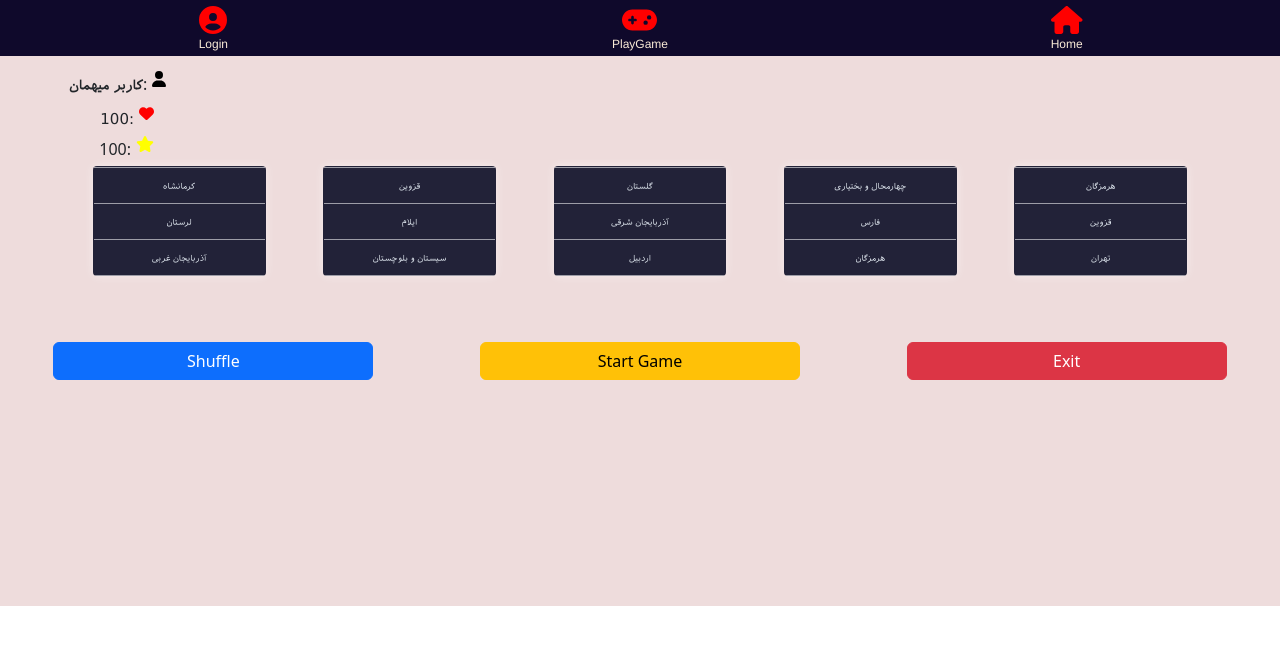
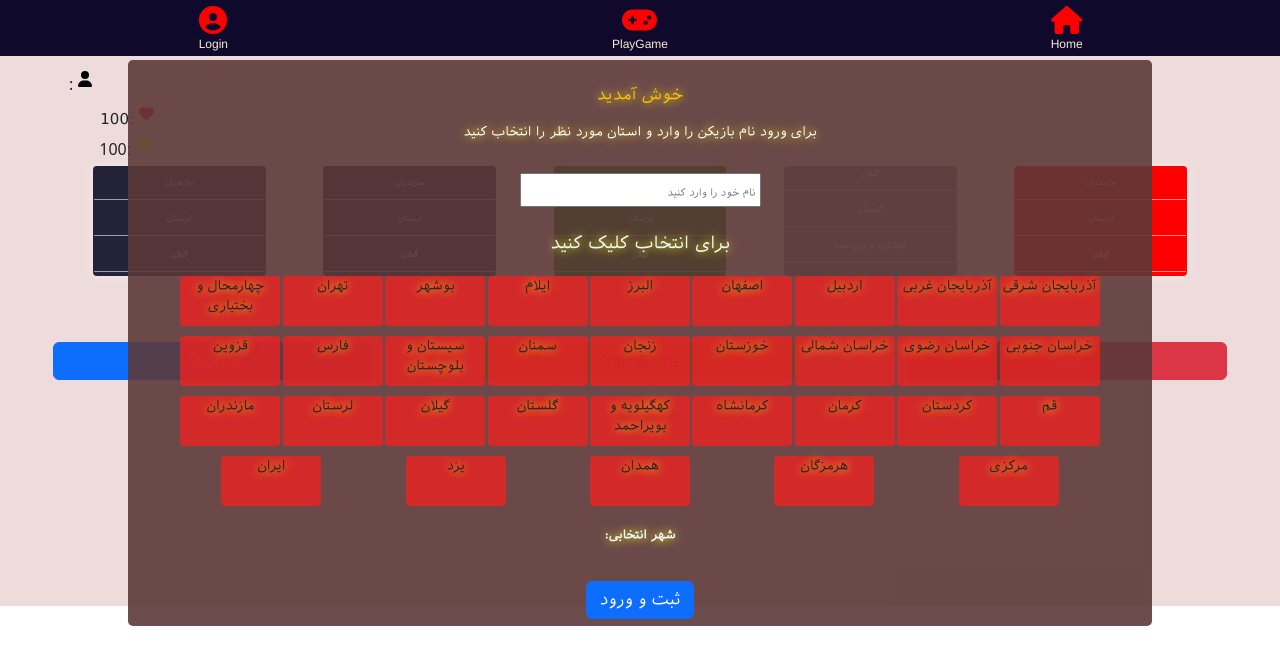
Before and after one commit to omidSharifi526/iranBinApp, a React (Create React App) app: page /playgame in a window 1280 px wide. Shown: the top 664 px of the page. Built offline with nearby package versions, Linux system fonts and the light colour scheme.

Commit message:
GetUserInfo-Completed

```diff
--- a/package.json
+++ b/package.json
@@ -15,8 +15,10 @@
     "react": "^18.2.0",
     "react-dom": "^18.2.0",
     "react-scripts": "5.0.1",
+    "react-tsparticles": "^2.2.4",
     "sass": "^1.54.5",
     "swiper": "^8.3.2",
+    "tsparticles": "^2.2.4",
     "web-vitals": "^2.1.4"
   },
   "scripts": {
--- a/public/index.html
+++ b/public/index.html
@@ -35,4 +35,6 @@
     <div id="root"></div>
 
   </body>
+
+  <script src="https://cdn.rawgit.com/progers/pathseg/master/pathseg.js"></script>
 </html>
--- /dev/null
+++ b/src/Components/GetUserInfo/GetUserInfo.jsx
@@ -0,0 +1,87 @@
+import React from 'react';
+import { useState } from 'react';
+
+
+
+import { Cityes } from '../../Pages/GameSource/Data/GameInfo';
+
+
+import '../GetUserInfo/get/user-style.scss'
+
+const GetUserInfo = ({stateChanger,usernameChanger,setCitySelected }) => {
+
+    const[cityPicked,setcityPicked]=useState('');
+    let CitySelss;
+
+    const setCitySelectedinternal=(city)=>{
+     // console.log( city)
+      CitySelss=city.innerHTML;
+      // console.log(typeof CitySelss) ;
+
+      setcityPicked(CitySelss);
+    }
+
+
+
+    const sendData=()=>{
+        stateChanger(false)
+       let pname=document.getElementById('uName').value;
+       usernameChanger(pname);
+       setCitySelected(cityPicked)
+
+
+
+
+    }
+
+
+
+  return (
+    <div className='GetUserInfo-Container'>
+      <div className='required-info-Container'>
+        <span className='text text-warning '>خوش آمدید</span>
+       <p> برای ورود  نام بازیکن را وارد و استان مورد نظر را انتخاب کنید</p>
+
+      </div>
+
+       <div className='namePicker-Container'>
+
+        <input   type="text" name="uName" id="uName" placeholder='نام خود را وارد کنید' />
+
+
+       </div>
+
+       <div className='cityNamePicker-Container'>
+        <span className='forEnter'>برای انتخاب کلیک کنید</span>
+        <div className='listCityforSelect-container'>
+          {
+            Cityes.map((val,index)=>{
+                return(<>
+                <div id='City-Cells' className='City-Cells'  onClick={(e)=>{
+                  setCitySelectedinternal( e.target)
+                }}>
+                    {val.name}
+                </div>
+                </>)
+            })
+          }
+
+        </div>
+        <div className='CityPickedDisplay-container'>
+            <span className='cityInfo'>شهر انتخابی:</span>
+            <span className='Cityselected'>{cityPicked}</span>
+        </div>
+
+
+       </div>
+
+       <div className='btnsPicker-Container'>
+       <button className='btn btn-primary' onClick={() => sendData()} >ثبت و ورود</button>
+       </div>
+
+
+    </div>
+  )
+}
+
+export default GetUserInfo
--- /dev/null
+++ b/src/Components/GetUserInfo/get/user-style.scss
@@ -0,0 +1,187 @@
+.GetUserInfo-Container{
+    direction: rtl;
+
+    position: absolute;
+    background-color: rgba(92, 56, 56, 0.897);
+    width: 80%;
+    margin: auto;
+    top: 60px;
+    left:4rem;
+    border-radius: 10px;
+    z-index: 5;
+    display: flex;
+    flex-direction: column;
+    align-items: center;
+    justify-content: flex-start;
+    border-radius: 5px;
+    left: 0;
+  right: 0;
+  margin-left: auto;
+  margin-right: auto;
+
+
+
+
+
+}
+@media only screen and (max-width: 1200px) and (min-width: 500px)  {
+    .GetUserInfo-Container{
+        background-color: rgba(92, 56, 56, 0.897);
+
+        border-radius: 10px;
+        box-shadow: 0 0 15px black;
+        left: 0;
+  right: 0;
+  margin-left: auto;
+  margin-right: auto;
+
+
+    }
+
+}
+.required-info-Container{
+    width: 100%;
+    height: 100px;
+
+    display: flex;
+    flex-direction: column;
+    justify-content: space-around;
+    align-items: center;
+    span{
+
+        padding-top: 20px;
+        padding-bottom: 10px;
+        text-shadow: 0 0 10px yellow;
+
+    }
+    p{
+        text-align: center;
+        padding: 0.3 rem;
+        font-size: 13px;
+        color: white;
+        width: 80%;
+        text-shadow: 0 0 10px yellow;
+    }
+}
+
+
+
+
+
+
+
+.namePicker-Container{
+width: 90%;
+height: 60px;
+
+text-align: center;
+display: flex;
+justify-content: center;
+align-items: center;
+
+input{
+    padding: 3px;
+}
+
+::placeholder{
+    font-family: 'iranS';
+    font-size: 10px;
+}
+
+}
+.cityNamePicker-Container{
+    width: 90%;
+
+
+    span.forEnter{
+
+        display: block;
+        text-align: center;
+        font-size: 1.1rem;
+        padding: 10px ;
+        color: aliceblue;
+        text-shadow: 0 0 10px yellow;
+    }
+    .listCityforSelect-container{
+        display: flex;
+        flex-direction: row;
+        justify-content: space-around;
+        align-items: center;
+        flex-wrap: wrap;
+        flex-basis: auto;
+
+        .City-Cells{
+            background-color: rgba(235, 34, 34, 0.815);
+            cursor: pointer;
+            border-radius: 4px;
+            width: 100px;
+            height: 50px;
+            margin-top: 10px;
+            text-align: center;
+            font-size: 13px;
+            font-family: 'iranS';
+            text-shadow: 0 0 10px yellow;
+        }
+
+        span{
+            font-size: 3px;
+
+        }
+    }
+    .CityPickedDisplay-container{
+
+        min-height: 50px;
+        text-align: center;
+        margin-top: 20px;
+        span.cityInfo{
+            display: block;
+            font-size: 12px;
+            font-weight: 900;
+            margin-top: 5px;
+            margin-bottom: 5px;
+            color: aliceblue;
+            text-shadow: 0 0 10px yellow;
+
+
+            @keyframes cityAnima {
+                from {color: rgb(255, 255, 0)}
+                to {color: rgb(0, 0, 0);}
+            }
+
+        }
+        span.Cityselected{
+            font-size: 15px;
+            font-weight: 900;
+            animation: ease alternate infinite cityAnima 1s;
+
+        }
+    }
+
+
+
+}
+
+
+.btnsPicker-Container{
+height: 50px;
+
+text-align: center;
+padding: 5px 1px;
+font-family: 'iranS';
+}
+
+
+
+//set media for ipad size screen
+@media only screen and (max-width: 1200px)   {
+
+    #City-Cells{
+        background-color: rgb(41, 11, 11);
+        width: 70px;
+        height: 30px;
+        font-size: 8px;
+        color: aliceblue;
+        font-weight:900;
+        padding-top: 5px;
+    }
+}
--- a/src/Pages/GameSource/Components/ListOfCity-Style.scss
+++ b/src/Pages/GameSource/Components/ListOfCity-Style.scss
@@ -71,6 +71,7 @@
         span{
             font-weight: 600;
             font-size: 13px;
+            display: block;
         }
 
     }
--- a/src/Pages/GameSource/Components/ListOfCitys.jsx
+++ b/src/Pages/GameSource/Components/ListOfCitys.jsx
@@ -46,9 +46,17 @@ import { isDisabled } from '@testing-library/user-event/dist/utils';
 
 
 
-const ListOfCitys = () => {
+const ListOfCitys = ({playerName,citySelected}) => {
 
-    const [speed,setSpeed]=useState(false);
+    const [shuffelled,setShuffeled]=useState(true);
+    let pName=playerName;
+    let CitySels=citySelected;
+
+
+
+
+
+
     // console.log('StandadArr',standardArr);
     // console.log('Shuffle Arr',shuffleArr);
     const [showmess,setShowMess]=useState(false);
@@ -58,37 +66,24 @@ const ListOfCitys = () => {
 
 
 
-    let unshuffled = Cityes;
 
 
-    let listCityShuffeled_1= unshuffled
-      .map(value => ({ value, sort: Math.random() }))
-      .sort((a, b) => a.sort - b.sort)
-      .map(({ value }) => value);
+
+
+
+
+
+
 
   // console.log(listCityShuffeled_1)
 
-  let listCityShuffeled_2= unshuffled
-      .map(value => ({ value, sort: Math.random() }))
-      .sort((a, b) => a.sort - b.sort)
-      .map(({ value }) => value);
-
-      let listCityShuffeled_3= unshuffled
-      .map(value => ({ value, sort: Math.random() }))
-      .sort((a, b) => a.sort - b.sort)
-      .map(({ value }) => value);
 
 
-      let listCityShuffeled_4= unshuffled
-      .map(value => ({ value, sort: Math.random() }))
-      .sort((a, b) => a.sort - b.sort)
-      .map(({ value }) => value);
 
 
-      let listCityShuffeled_5= unshuffled
-      .map(value => ({ value, sort: Math.random() }))
-      .sort((a, b) => a.sort - b.sort)
-      .map(({ value }) => value);
+
+
+
 
 
 
@@ -96,23 +91,45 @@ const ListOfCitys = () => {
 
 
       const playIniti=()=>{
-        setSpeed(false);
-        setShowMess(true)
-        setTimeout(() => {
-            setScore(score+100)
 
-        }, 7000);
+        setShuffeled(false);
+        setShowMess(true);
+        createShuffeledList();
+
 
 
 
       }
 
 
+      const createShuffeledList=()=>{
+        let shufelled=Cityes
+        .map(value => ({ value, sort: Math.random() }))
+        .sort((a, b) => a.sort - b.sort)
+        .map(({ value }) => value);
+        // console.log(shufelled);
+        return shufelled;
+
+      }
+
+      let sh1=createShuffeledList();
+      let sh2=createShuffeledList();
+      let sh3=createShuffeledList();
+      let sh4=createShuffeledList();
+      let sh5=createShuffeledList();
+      console.table(sh1[1]);
+
+
+
+
+
+
+
 
       const resetGameIniti=()=>{
-        setSpeed(true)
-        setJun(jun-10)
-        setShowMess(false)
+        setShuffeled(true)
+        // setJun(jun-10)
+        // setShowMess(false)
 
 
       }
@@ -136,14 +153,11 @@ const ListOfCitys = () => {
     <div className='PlayerInfo-Container'>
 
 
-
-
-
-
        <div className='userInfo-Container'>
        <div className='PlayerNameContainer'>
 
-        <span>کاربر میهمان</span>
+        <span > {pName}</span>
+        <span>{CitySels}</span>
         :
         <FontAwesomeIcon style={{padding:'5'}} icon={faUser} color="black" />
 
@@ -169,9 +183,9 @@ const ListOfCitys = () => {
 
     <div className='cityCol-Container'>
 
-    <div className='CityCol'>{(speed?Cityes:listCityShuffeled_1).map((val,index)=>{
+    <div className='CityCol'>{(shuffelled?Cityes:sh1).map((val,index)=>{
         return(<>
-        <motion.div transition={{duration:5}} animate={{y:speed?860:0 } }>
+        <motion.div transition={{duration:5}} animate={{y:shuffelled?860:0 } }>
             <p key={index}>{val.name}</p>
             </motion.div>
         </>)
@@ -180,9 +194,9 @@ const ListOfCitys = () => {
 
 
 
-    <div className='CityCol'>{(speed?Cityes:listCityShuffeled_2).map((val,index)=>{
+    <div className='CityCol'>{(shuffelled?Cityes:sh2).map((val,index)=>{
         return(<>
-            <motion.div transition={{duration:4}} animate={{y:speed?860:0} }>
+            <motion.div transition={{duration:4}} animate={{y:shuffelled?860:0} }>
                 <p key={index}>{val.name}</p>
                 </motion.div>
             </>)
@@ -193,9 +207,9 @@ const ListOfCitys = () => {
 
 
 
-    <div className='CityCol'>{(speed?Cityes:listCityShuffeled_3).map((val,index)=>{
+    <div className='CityCol' style={{background:'green'}}>{(shuffelled?Cityes:sh3).map((val,index)=>{
         return(<>
-            <motion.div transition={{duration:2}} animate={{y:speed?860:0} }>
+            <motion.div transition={{duration:2}} animate={{y:shuffelled?860:0} }>
                 <p key={index}>{val.name}</p>
                 </motion.div>
             </>)
@@ -204,18 +218,18 @@ const ListOfCitys = () => {
 
 
 
-    <div className='CityCol'>{(speed?Cityes:listCityShuffeled_4).map((val,index)=>{
+    <div className='CityCol' style={{background:'gray'}} >{(shuffelled?Cityes:sh4).map((val,index)=>{
         return(<>
-            <motion.div transition={{duration:7}} animate={{y:speed?860:0} }>
+            <motion.div transition={{duration:7}} animate={{y:shuffelled?860:0} }>
                 <p key={index}>{val.name}</p>
                 </motion.div>
             </>)
     })}
     </div>
 
-    <div className='CityCol'>{(speed?Cityes:listCityShuffeled_5).map((val,index)=>{
+    <div className='CityCol' style={{background:'red'}}>{(shuffelled?Cityes:sh5).map((val,index)=>{
         return(<>
-            <motion.div transition={{duration:3}} animate={{y:speed?860:0} }>
+            <motion.div transition={{duration:3}} animate={{y:shuffelled?860:0} }>
                 <p key={index}>{val.name}</p>
                 </motion.div>
             </>)
--- a/src/Pages/PlayGame.jsx
+++ b/src/Pages/PlayGame.jsx
@@ -1,19 +1,31 @@
 import React from 'react';
+import { useState } from 'react';
 
 import './PlayGameStyles/PlayGame-Style.scss'
 import Header from '../Components/Header/Header';
 import ListOfCitys from './GameSource/Components/ListOfCitys';
+import GetUserInfo from '../Components/GetUserInfo/GetUserInfo';
 
 
 const PlayGame = () => {
+
+  const[getInfo,setGetInfo]=useState(true);
+  const [playerName,setPlayerName]=useState('');
+  const [citySelected,setCitySelected]=useState('')
+
+  let flagss=false
+
   return (
     <>
+    {getInfo && <GetUserInfo usernameChanger={setPlayerName} stateChanger={setGetInfo} setCitySelected={setCitySelected} />}
+
+
      <Header/>
     <div className='Main-Container'>
 
 
        <div className='City-Container'>
-       <ListOfCitys/>
+       <ListOfCitys playerName={playerName} citySelected={citySelected} />
 
        </div>
 
```
Also changed, not shown: src/Pages/Login.jsx (+7 -1 lines), src/Pages/PlayGameStyles/PlayGame-Style.scss (line endings or trailing spaces), 1 other file (tests, documents, lock files or other folders).
